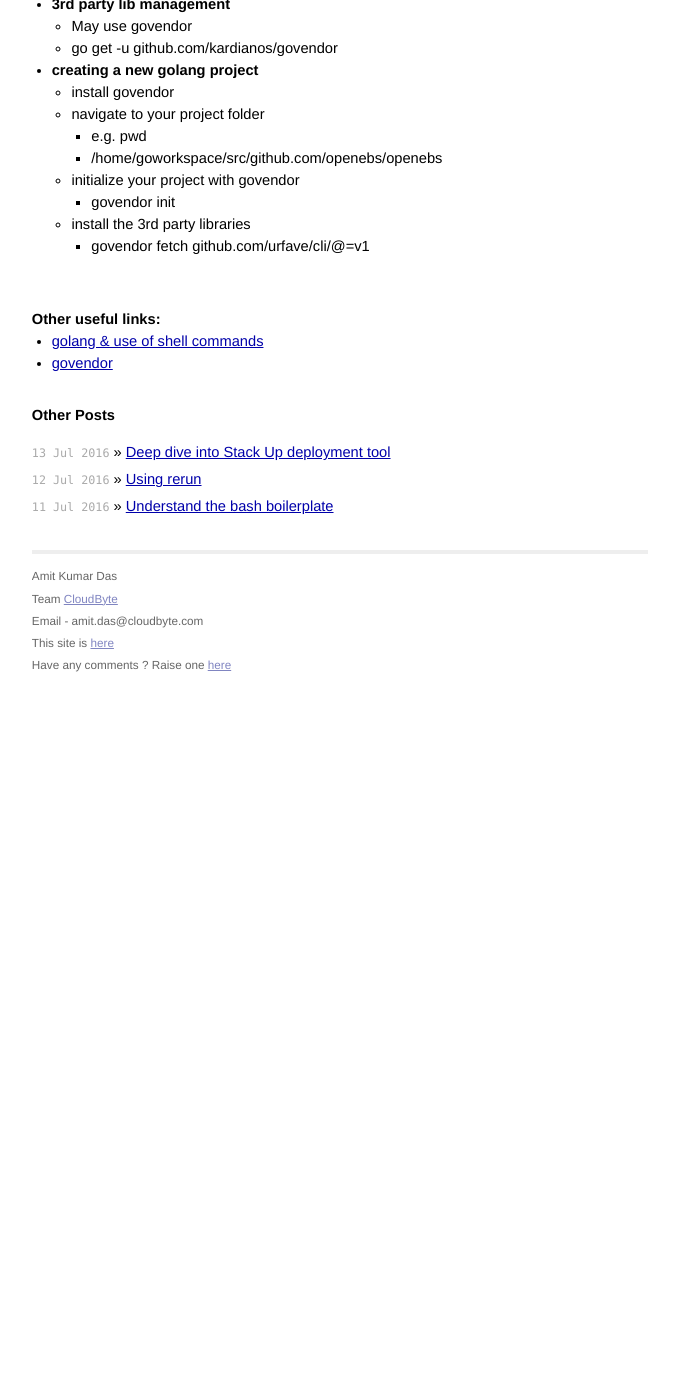
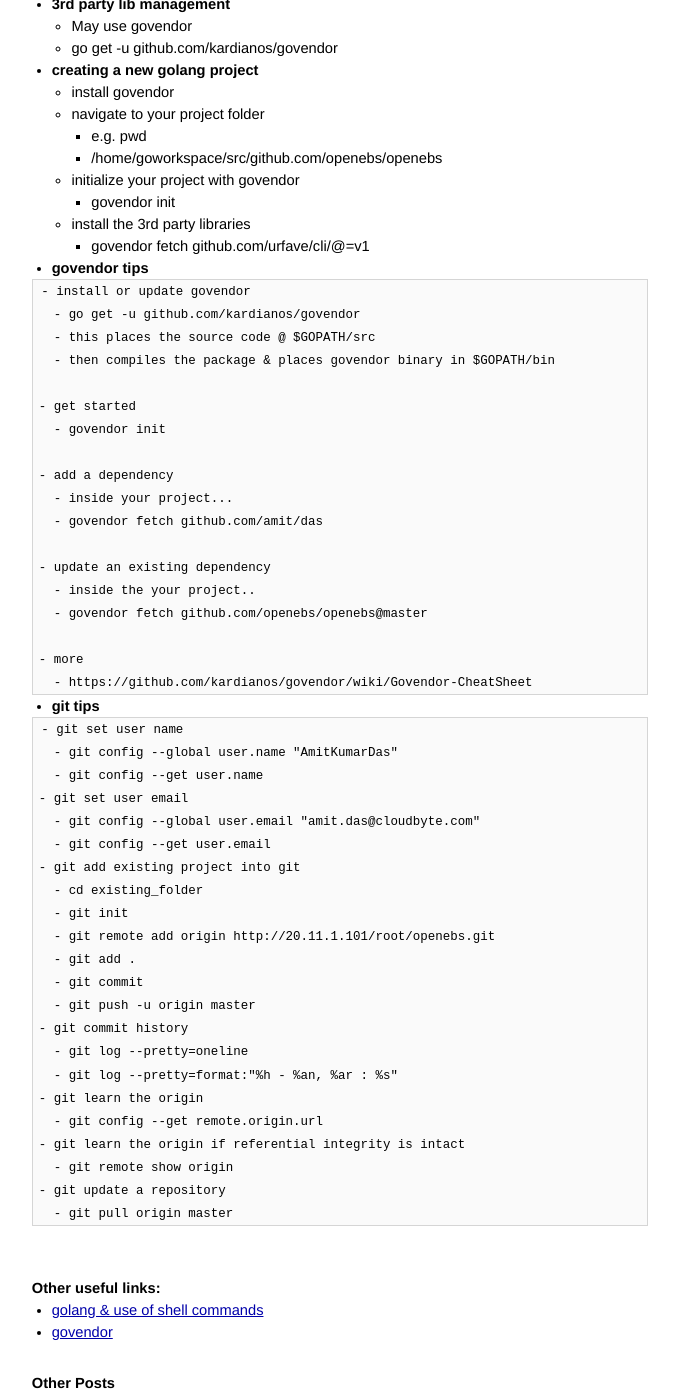
Before and after one commit to AmitKumarDas/amitkumardas.github.io, a Jekyll site: the page built from _posts/2016-07-14-faqs-on-golang.md, in a window 1280 px wide and 1400 px high, scrolled down 3111 px. Shown: the whole window, without its empty margins (300-979 px from the left). Built offline with Jekyll 4.4.1, drawn with Linux system fonts in a browser that asks for light colours; before the commit the page ends 3798 px from its top, so only the background shows below that.

Commit message:
Update 2016-07-14-faqs-on-golang.md

````diff
--- a/_posts/2016-07-14-faqs-on-golang.md
+++ b/_posts/2016-07-14-faqs-on-golang.md
@@ -198,6 +198,56 @@
   - install the 3rd party libraries
     - govendor fetch github.com/urfave/cli/@=v1
 
+- **govendor tips**
+
+```
+- install or update govendor
+  - go get -u github.com/kardianos/govendor
+  - this places the source code @ $GOPATH/src
+  - then compiles the package & places govendor binary in $GOPATH/bin
+
+- get started
+  - govendor init
+
+- add a dependency
+  - inside your project...
+  - govendor fetch github.com/amit/das
+
+- update an existing dependency
+  - inside the your project..
+  - govendor fetch github.com/openebs/openebs@master
+
+- more
+  - https://github.com/kardianos/govendor/wiki/Govendor-CheatSheet
+```
+
+- **git tips**
+
+```
+- git set user name
+  - git config --global user.name "AmitKumarDas"
+  - git config --get user.name
+- git set user email
+  - git config --global user.email "amit.das@cloudbyte.com"
+  - git config --get user.email
+- git add existing project into git
+  - cd existing_folder
+  - git init
+  - git remote add origin http://20.11.1.101/root/openebs.git
+  - git add .
+  - git commit
+  - git push -u origin master
+- git commit history
+  - git log --pretty=oneline
+  - git log --pretty=format:"%h - %an, %ar : %s"
+- git learn the origin
+  - git config --get remote.origin.url
+- git learn the origin if referential integrity is intact
+  - git remote show origin
+- git update a repository
+  - git pull origin master
+```
+
 <br />
 
 ## Other useful links:
````
